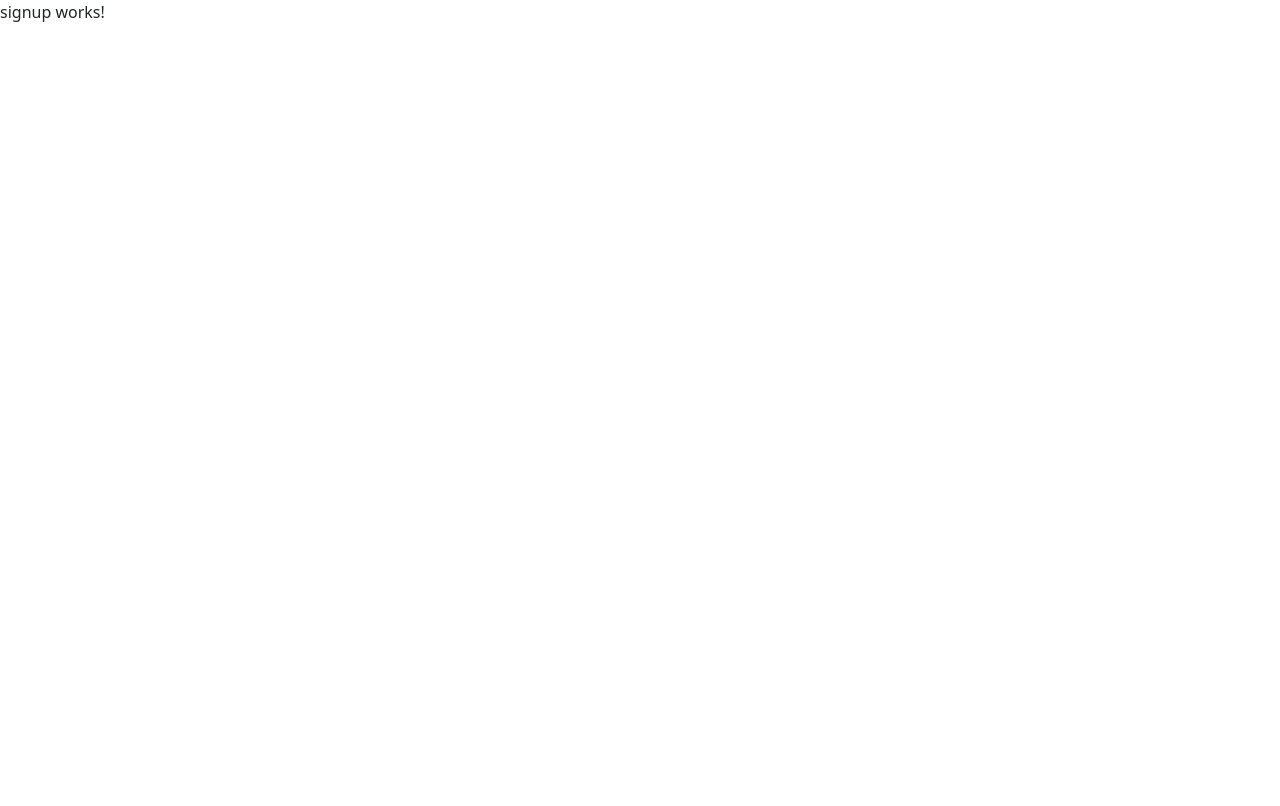
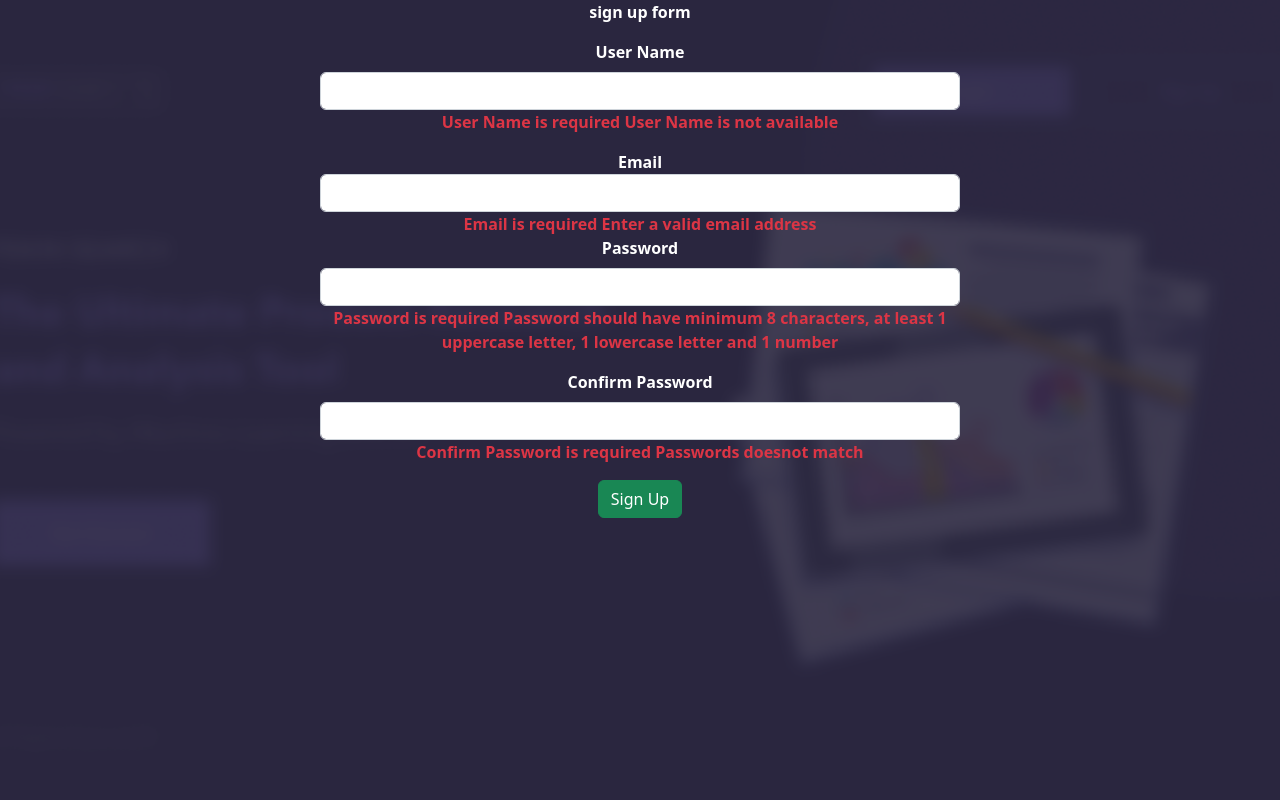
Before and after one commit to rahulpaulgopireddy/pekin-search-app, an Angular app in the folder frontend/pekin-search/: page /signup in a window 1280 px wide. Built offline with nearby package versions, Linux system fonts and the light colour scheme.

Commit message:
login form created

```diff
--- a/frontend/pekin-search/src/app/homepage/homepage.component.css
+++ b/frontend/pekin-search/src/app/homepage/homepage.component.css
@@ -6,18 +6,17 @@
   -o-background-size: cover;
   background-size: cover;
   padding: 30px;
-    width:100%;
-  min-height:835px;
-max-height: 1400px;
+  width: 100%;
+  min-height: 100%;
 }
-.logo{
+.logo {
   width: 25%;
 }
 .page-wrapper {
   padding: 14px;
 }
 
-.page-header-right .nav-link{
+.page-header-right .nav-link {
   font-family: Avenir Next;
   font-size: 14px;
   font-weight: 400;
@@ -25,40 +24,36 @@ width: 25%;
   letter-spacing: 0px;
   text-align: left;
   color: white;
-    font-family: 'Avenir Next';
+  font-family: "Avenir Next";
   font-style: normal;
   font-weight: 400;
   font-size: 16px;
   line-height: 22px;
   /* identical to box height */
 
-
-color: #FFFFFF;
-
-
+  color: #ffffff;
 }
 
-.nav-item a:hover{
+.nav-item a:hover {
   font-size: 16px;
-transition:all 1s ease;
+  transition: all 1s ease;
 }
 
-.page-header-right .nav{
+.page-header-right .nav {
   padding: 10px;
-
 }
 
 .login-btn {
   background-color: transparent;
-    color: #A18FFF;
+  color: #a18fff;
   padding-left: 50px;
   padding-right: 50px;
-    border: 1px solid #A18FFF;
-    background: linear-gradient(to right, transparent 50%,  #A18FFF 50%);
+  border: 1px solid #a18fff;
+  background: linear-gradient(to right, transparent 50%, #a18fff 50%);
   background-size: 200% 100%;
-    background-position:left bottom;
-    margin-left:10px;
-    transition:all 1s ease;
+  background-position: left bottom;
+  margin-left: 10px;
+  transition: all 1s ease;
 }
 
 .login-btn:hover {
@@ -66,8 +61,8 @@ transition:all 1s ease;
   color: white;
   padding-left: 50px;
   padding-right: 50px;
-    border: 1px solid #A18FFF;
-    background-position:right bottom;
+  border: 1px solid #a18fff;
+  background-position: right bottom;
 }
 
 .prod-name {
@@ -87,64 +82,61 @@ transition:all 1s ease;
   padding-top: 50px;
 }
 
-.landingpage-body-left  {
+.landingpage-body-left {
   padding-top: 5%;
 }
 
-.landingpage-body-left .prod-name{
-
-    font-family: 'Avenir Next';
+.landingpage-body-left .prod-name {
+  font-family: "Avenir Next";
   font-style: normal;
   font-weight: 500;
   font-size: 24px;
   line-height: 33px;
   /* identical to box height */
 
-
-    color: #FFFFFF;
+  color: #ffffff;
 }
 
 .prod-desc {
-font-family: 'Avenir Next';
+  font-family: "Avenir Next";
   font-style: normal;
   font-weight: 700;
   font-size: 40px;
   line-height: 55px;
-color: #A18FFF;
+  color: #a18fff;
   text-shadow: 0px 4px 4px rgba(0, 0, 0, 0.25);
 }
 
 .prod-tag {
-
-font-family: 'Avenir Next';
+  font-family: "Avenir Next";
   font-style: normal;
   font-weight: 400;
   font-size: 24px;
   line-height: 33px;
-color: #C8C8C8;
+  color: #c8c8c8;
   /* padding-top: 30px; */
 }
 
 .landingpage-body-left button {
-font-family: 'Avenir Next';
+  font-family: "Avenir Next";
   font-style: normal;
   font-weight: 600;
   font-size: 16px;
   line-height: 25px;
-color: #FFFFFF;
-background: #A18FFF;
+  color: #ffffff;
+  background: #a18fff;
   margin-top: 30px;
   border: none;
   padding: 10px 25px;
 }
 
 .footer {
-font-family: 'Avenir Next';
+  font-family: "Avenir Next";
   font-style: normal;
   font-weight: 400;
   font-size: 16px;
   line-height: 22px;
-color: #8E8E8E;
+  color: #8e8e8e;
   position: relative;
   height: 100px;
   bottom: 0;
--- a/frontend/pekin-search/src/app/login/login.component.css
+++ b/frontend/pekin-search/src/app/login/login.component.css
@@ -4,12 +4,13 @@
   -moz-background-size: cover;
   -o-background-size: cover;
   background-size: cover;
+  height: 100%;
+  overflow: hidden;
+  background-size: cover;
   width: 100%;
-	 display: flex;
-	 height: 100vh;
+  display: inline-block;
   justify-content: center;
 }
-
 
 .login-form {
   color: white;
--- a/frontend/pekin-search/src/app/login/login.component.html
+++ b/frontend/pekin-search/src/app/login/login.component.html
@@ -1,9 +1,9 @@
 <div class="login-page-wrapper center">
-    <div class=" col-sm-5 ">
-        <div class="login-form">
-<!--
+  <div class="col-sm-5">
+    <div class="login-form">
+      <!--
             use reactive forms from angular -->
-            login form
-        </div>
+      login form
     </div>
+  </div>
 </div>
--- /dev/null
+++ b/frontend/pekin-search/src/app/services/formvalidation.service.ts
@@ -0,0 +1,59 @@
+import { Injectable } from '@angular/core';
+import { AbstractControl, FormGroup, ValidatorFn } from '@angular/forms';
+
+const returnNullVal: any = null;
+
+@Injectable({
+  providedIn: 'root',
+})
+export class FormvalidationService {
+  constructor() {}
+
+  patternValidator(): ValidatorFn {
+    return (control: AbstractControl): { [key: string]: any } => {
+      if (!control.value) {
+        return returnNullVal;
+      }
+      const regex = new RegExp('^(?=.*?[A-Z])(?=.*?[a-z])(?=.*?[0-9]).{8,}$');
+      const valid = regex.test(control.value);
+      return valid ? returnNullVal : { invalidPassword: true };
+    };
+  }
+
+  MatchPassword(password: string, confirmPassword: string) {
+    // @ts-ignore
+    return (formGroup: FormGroup): null | undefined => {
+      const passwordControl = formGroup.controls[password];
+      const confirmPasswordController = formGroup.controls[confirmPassword];
+      if (!passwordControl || !confirmPasswordController) {
+        return null;
+      }
+      if (
+        confirmPasswordController.errors &&
+        !confirmPasswordController.errors['passwordMismatch']
+      ) {
+        return null;
+      }
+      if (passwordControl.value !== confirmPasswordController.value) {
+        confirmPasswordController.setErrors({ passwordMismatch: true });
+      } else {
+        confirmPasswordController.setErrors(null);
+      }
+    };
+  }
+  userNameValidator(userControl: AbstractControl) {
+    return new Promise((resolve) => {
+      setTimeout(() => {
+        if (this.validateUserName(userControl.value)) {
+          resolve({ userNameNotAvailable: true });
+        } else {
+          resolve(null);
+        }
+      }, 1000);
+    });
+  }
+  validateUserName(userName: string) {
+    const UserList = ['ankit', 'admin', 'user', 'superuser'];
+    return UserList.indexOf(userName) > -1;
+  }
+}
--- a/frontend/pekin-search/src/app/signup/signup.component.css
+++ b/frontend/pekin-search/src/app/signup/signup.component.css
@@ -0,0 +1,34 @@
+.login-page-wrapper {
+  background: url("../../assets/login_bg.png") no-repeat center center fixed;
+  -webkit-background-size: cover;
+  -moz-background-size: cover;
+  -o-background-size: cover;
+  background-size: cover;
+  height: 100%;
+  overflow: hidden;
+  background-size: cover;
+  width: 100%;
+  display: inline-block;
+  justify-content: center;
+}
+
+.login-form {
+  color: white;
+  font-weight: bold;
+  align-self: center;
+  text-align: center;
+}
+
+.login-form {
+  width: 100%;
+}
+
+form {
+  display: inline-block;
+}
+.signUpform {
+  width: 50%;
+}
+.login-page-wrapper {
+  text-align: center;
+}
--- a/frontend/pekin-search/src/app/signup/signup.component.html
+++ b/frontend/pekin-search/src/app/signup/signup.component.html
@@ -1 +1,64 @@
-<p>signup works!</p>
+<div class="login-page-wrapper center">
+  <div class="col-md-12">
+    <div class="login-form">
+      <!--
+            use reactive forms from angular -->
+
+      <div>
+        <form
+          class="signUpform"
+          [formGroup]="signUpForm"
+          (ngSubmit)="onSubmit()"
+        >
+          <p>sign up form</p>
+          <div class="mb-3">
+            <label for="User Name" class="form-label">User Name</label>
+            <input
+              type="text"
+              class="form-control"
+              formControlName="username"
+            />
+            <span class="text-danger"> User Name is required </span>
+            <span class="text-danger"> User Name is not available </span>
+          </div>
+          <div class="form-group">
+            <label>Email</label>
+            <input type="text" class="form-control" formControlName="email" />
+            <span class="text-danger"> Email is required </span>
+            <span class="text-danger"> Enter a valid email address </span>
+          </div>
+
+          <div class="mb-3">
+            <label for="Password" class="form-label">Password</label>
+            <input
+              type="password"
+              class="form-control"
+              formControlName="password"
+            />
+            <span class="text-danger"> Password is required </span>
+            <span class="text-danger">
+              Password should have minimum 8 characters, at least 1 uppercase
+              letter, 1 lowercase letter and 1 number
+            </span>
+          </div>
+          <div class="mb-3">
+            <label for="Confirm Password" class="form-label"
+              >Confirm Password</label
+            >
+            <input
+              type="password"
+              class="form-control"
+              formControlName="confirmpassword"
+            />
+            <span class="text-danger"> Confirm Password is required </span>
+            <span class="text-danger"> Passwords doesnot match </span>
+          </div>
+          <div class="form-group">
+            <button type="submit" class="btn btn-success">Sign Up</button>
+          </div>
+          <div align="right"></div>
+        </form>
+      </div>
+    </div>
+  </div>
+</div>
--- a/frontend/pekin-search/src/app/signup/signup.component.ts
+++ b/frontend/pekin-search/src/app/signup/signup.component.ts
@@ -1,10 +1,61 @@
 import { Component } from '@angular/core';
+import { FormBuilder, FormGroup, Validators } from '@angular/forms';
+import { FormvalidationService } from '../services/formvalidation.service';
 
+interface signFormInterface {
+  username: any;
+  password: any;
+  confirmpassowrd: any;
+  email: any;
+}
 @Component({
   selector: 'app-signup',
   templateUrl: './signup.component.html',
-  styleUrls: ['./signup.component.css']
+  styleUrls: ['./signup.component.css'],
 })
 export class SignupComponent {
+  signUpForm: FormGroup | signFormInterface | undefined | null = null;
+  submitted = false;
 
+  constructor(
+    private fb: FormBuilder,
+    private _formValidator: FormvalidationService
+  ) {}
+  ngOnInit() {
+    this.signUpForm = this.fb.group(
+      {
+        username: ['', Validators.required],
+        email: ['', [Validators.required, Validators.email]],
+        password: [
+          '',
+          Validators.compose([
+            Validators.required,
+            this._formValidator.patternValidator,
+          ]),
+        ],
+        confirmpassword: ['', Validators.required],
+      },
+      {
+        validator: this._formValidator.MatchPassword(
+          'password',
+          'confirmPassword'
+        ),
+      }
+    );
+  }
+  get signUpFormControl() {
+    // @ts-ignore
+    return this.signUpForm.controls;
+  }
+  onSubmit() {
+    this.submitted = true;
+    // @ts-ignore
+    if (this.signUpForm.valid) {
+      alert(
+        'Form Submitted succesfully!!!\n Check the values in browser console.'
+      );
+      // @ts-ignore
+      console.table(this.signUpForm.value);
+    }
+  }
 }
```
Also changed, not shown: frontend/pekin-search/src/app/app.module.ts (+5 -7 lines), frontend/pekin-search/tsconfig.json (+3 -6 lines), 1 other file (tests, documents, lock files or other folders). Lines whose indentation alone changed are shown as unchanged.
